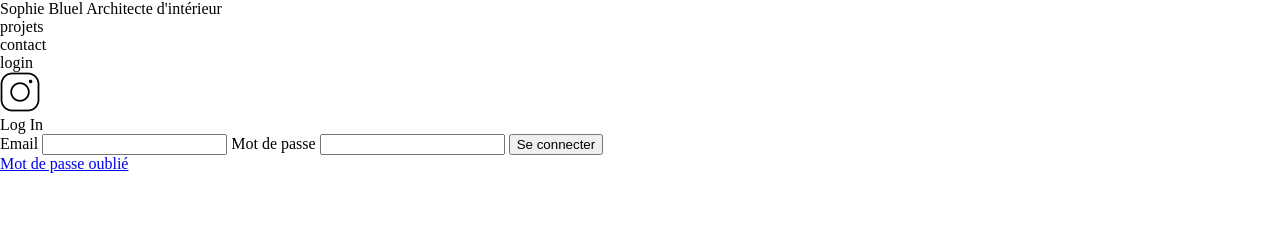
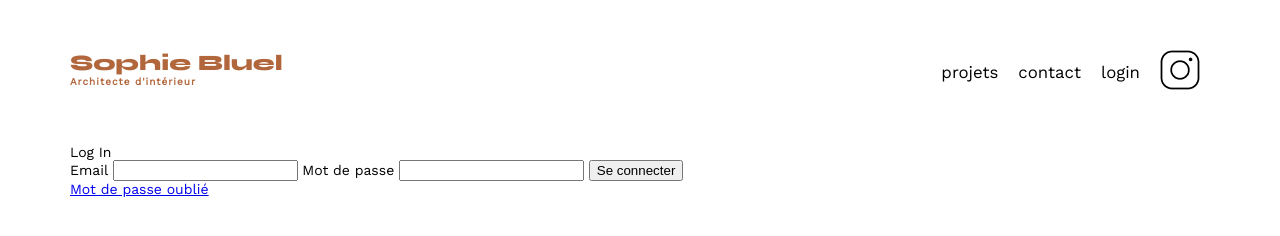
Before and after one commit to Siblife/Sophie_Bluel_OCR, a plain HTML site: page FrontEnd/login.html in a window 1280 px wide. Drawn offline with nearby package versions, Linux system fonts and the light colour scheme.

Commit message:
css header page login

```diff
--- a/FrontEnd/assets/login.css
+++ b/FrontEnd/assets/login.css
@@ -28,3 +28,49 @@ article, aside, details, figcaption, figure,
 footer, header, hgroup, menu, nav, section {
 	display: block;
 }
+
+body {
+    max-width: 1140px;
+    margin: auto;
+    font-family: 'Work Sans';
+    font-size: 14px;
+}
+
+/***** HEADER ****/
+
+header {
+    display: flex;
+    justify-content: space-between;
+    margin:
+    50px 0;
+}
+
+h1 {
+    display: flex;
+    flex-direction: column;
+    font-family: 'Syne';
+    font-size: 22px;
+    font-weight: 800;
+    color: #B1663C;
+}
+
+h1 > span {
+    font-family: 'Work Sans';
+    font-size: 10px;
+    letter-spacing: 0.1em;
+}
+
+nav ul {
+    display: flex;
+    align-items: center;
+    list-style-type: none;
+}
+
+ol, ul {
+	list-style: none;
+}
+
+nav li {
+    padding:0 10px;
+    font-size: 1.2em;
+}
```
